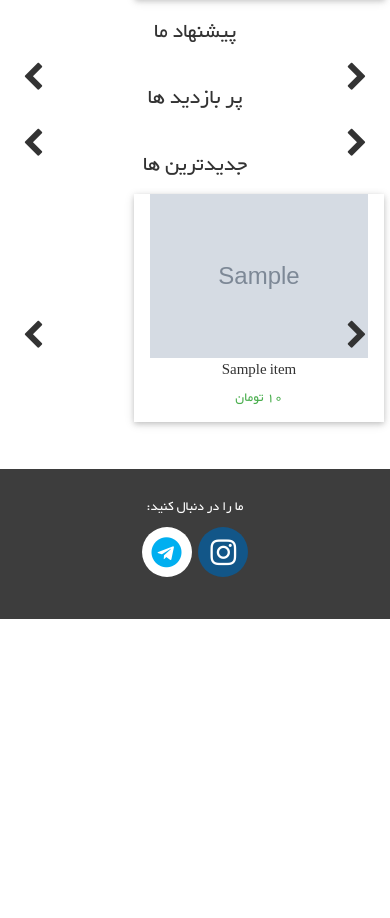
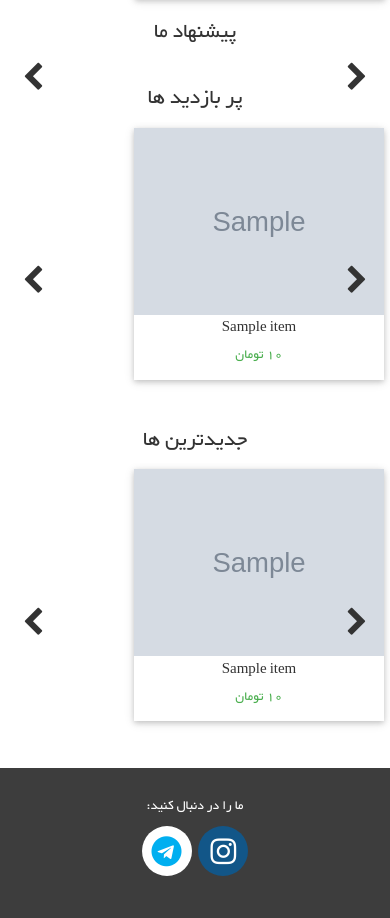
Before and after one commit to marssilen/shop, a PHP site: page /shop/ in a window 390 px wide. Shown: the part 1056-1974 px from the top of the page. Before the commit the page ends 1675 px from the top, so only its background shows below. Run offline with PHP 8.4, Linux system fonts and the light colour scheme; tables that the repository leaves empty or names only in its code hold one stand-in row (values such as "Sample post"); grey boxes marked "Sample" are stand-in pictures; data that the repository does not hold is empty.

Commit message:
more improve

```diff
--- a/app/controllers/home.php
+++ b/app/controllers/home.php
@@ -9,8 +9,9 @@
         $div=$this->formModel->get_all_div();
         $recent=$this->formModel->get_recent();
         $cat_items=$this->formModel->get_all_home_cat();
+        $most_view=$this->formModel->get_most_view();
         $slider=$this->formModel->get_slider();
         $this->view('home/index',
-            ['settings'=>$settings,'offer'=>$cards,'mostview'=>$cards,'new'=>$recent,'cat_items'=>$cat_items,'slider'=>$slider]);
+            ['settings'=>$settings,'offer'=>$cards,'mostview'=>$most_view,'new'=>$recent,'cat_items'=>$cat_items,'slider'=>$slider]);
 	}
 }
--- a/app/controllers/page.php
+++ b/app/controllers/page.php
@@ -5,6 +5,7 @@
 	{
 		$data=$this->formModel->get($id);
 		if(isset($data[0])){
+            $this->formModel->add_view($data[0]['id'],$data[0]['view']);
 			$data[0]['image']=$this->formModel->get_images($id);
             $tags=$this->formModel->get_tags($id);
 			$this->view('page/index',['data'=>$data[0],'tags'=>$tags]);
--- a/app/models/Home_m.php
+++ b/app/models/Home_m.php
@@ -11,6 +11,9 @@
 	}
 	function get_slider(){
 	    return $this->db->select("select * from slider");
+    }
+    function get_most_view(){
+	    return $this->db->select("select * from items ORDER BY `view` DESC LIMIT 15");
     }
     function get_settings(){
         $data=$this->db->select("SELECT * from settings");
@@ -29,7 +32,7 @@
         return $result;
     }
     function get_recent(){
-        $result=$this->db->select("SELECT * FROM items ORDER BY id DESC LIMIT 10");
+        $result=$this->db->select("SELECT * FROM items ORDER BY id DESC LIMIT 15");
         return $result;
     }
     function get_all_home_cat(){
--- a/app/models/Page_m.php
+++ b/app/models/Page_m.php
@@ -7,6 +7,10 @@
 	function get($id){
 		return $this->db->select("SELECT * FROM items WHERE id= :id",array('id' => $id));
 	}
+	function add_view($id,$view){
+	    echo $view++;
+        $this->db->update('items',array('view'=>$view),'id='.$id);
+    }
     function get_tags($id){
         $result=$this->db->select('select * from tag where itemid=:id',array('id'=>$id));
         return $result;
--- a/app/views/head.php
+++ b/app/views/head.php
@@ -36,6 +36,9 @@
 
 </style>
     <style>
+        .subpanel{
+            display: none;
+        }
         .xxx{
             cursor: pointer;
         }
--- a/app/views/home/index.php
+++ b/app/views/home/index.php
@@ -99,12 +99,14 @@
 <h3 class="w3-center">پیشنهاد ما</h3>
     <div id="scroll1" class=".scroll">
         <?php $i=0;foreach($data['offer'] as $offer){$i++; ?>
-        <div class="section w3-card-2 w3-container" id="section<?=$i?>">
-            <img class="img" src="http://localhost/shop/public/<?=$offer['image']?>">
-            <h2><?=$offer['title']?></h2>
-            <p style="width:100%" dir="rtl">
-                <?=$offer['description'];print_r($offer)?>
-            </p>
+            <div class="section w3-card-2 w3-hover-shadow" id="section<?=$i?>">
+            <a href="<?=URL.'page/'.$offer['url_cat'].'/'.urlencode($offer['title'])?>">
+            <img class="img" src="<?=URL.'public/upload/'.$offer['image']?>">
+                <p style="width:100%;text-align: center;margin-top: 5px" dir="rtl" class="w3-container">
+                    <?=$offer['title']?><br>
+                    <span class="w3-text-green"><?=$offer['description']?> تومان</span>
+                </p>
+            </a>
         </div>
         <?php } ?>
     </div>
@@ -117,17 +119,16 @@
 <div style="position:relative;margin-top: 15px;margin-bottom: 15px;" dir="ltr">
 <h3 class="w3-center">پر بازدید ها</h3>
     <div id="scroll2" class=".scroll">
-        <?php for($i=1;$i<=count($data['mostview']);$i++){ ?>
-        <div class="section w3-card-2 w3-container" id="section<?=$i?>">
-            <img class="img" src="http://localhost/shop/public/upload/gate.jpg">
-            <h2>آیتم <?=$i?></h2>
-            <p style="width:100%" dir="rtl">
-			فروش،نصب و اجرای انواع دوربین های آنالوگ<br>
-قابلیت انتقال تصویر رایگان<br>
-ضمانت نامه:<br>
-یکسال گارانتی و 5 سال خدمات پس از فروش<br>
-            </p>
-        </div>
+        <?php $i=0;foreach($data['mostview'] as $mcard){$i++ ?>
+                <div class="section w3-card-2 w3-hover-shadow" id="section<?=$i?>">
+                <a href="<?=URL.'page/'.$mcard['id'].'/'.urlencode($mcard['name'])?>">
+                    <img class="img" src="<?= URL.'public/upload/'.$mcard['card_image']?>">
+                    <p style="width:100%;text-align: center;margin-top: 5px" dir="rtl" class="w3-container">
+                        <?=$mcard['name']?><br>
+                        <span class="w3-text-green"><?=$mcard['price']?> تومان</span>
+                    </p>
+                </a>
+            </div>
         <?php } ?>
     </div>
     <button class="scrollbtn2 sc" style="right:0px;" href="next"><i class="fa fa-chevron-right" aria-hidden="true"></i>
@@ -142,10 +143,10 @@
         <?php $i=0;
         foreach($data['new'] as $item){$i++ ?>
 
-        <div class="section w3-card-2 w3-container w3-hover-shadow" id="section<?=$i?>">
-            <a href="#">
+        <div class="section w3-card-2 w3-hover-shadow" id="section<?=$i?>">
+            <a href="<?=URL.'page/'.$item['id'].'/'.urlencode($item['name'])?>">
             <img class="img" src="<?= URL.'public/upload/'.$item['card_image']?>">
-            <p style="width:100%;text-align: center;margin-top: 5px" dir="rtl">
+                <p style="width:100%;text-align: center;margin-top: 5px" dir="rtl" class="w3-container">
 			<?=$item['name']?><br>
                 <span class="w3-text-green"><?=$item['price']?> تومان</span>
             </p>
--- a/app/views/menu.php
+++ b/app/views/menu.php
@@ -28,26 +28,26 @@
     <div class="w3-right w3-hide-small">
 	  <?php foreach($menu_list as $menu){ ?>
         <?php if($menu['parent']=='0'){
-              $sub_menu[]=$this->model('Menu_m')->get_menu($menu['id']);
+              $sub_menu[]=array('id'=>$menu['id'],'ar'=>$this->model('Menu_m')->get_menu($menu['id']));
             ?>
-		<a href="<?=$menu['href']?>" class="w3-bar-item w3-button"><?= $menu['menu'] ?></a>
+		<a id="<?=$menu['id']?>"  href="<?=$menu['href']?>" class="mnubtn w3-bar-item w3-button w3-right"><?= $menu['menu'] ?></a>
         <?php } ?>
     <?php } ?>
     </div>
-    <!-- Hide right-floated links on small screens and replace them with a menu icon -->
 
-    <a href="javascript:void(0)" class="w3-bar-item w3-button w3-right w3-hide-large w3-hide-medium" onclick="w3_open()">
+    <a href="javascript:void(0)" class="w3-bar-item w3-red w3-button w3-right w3-hide-large w3-hide-medium" onclick="w3_open()">
       <i class="fa fa-bars"></i>
     </a>
   </div>
     <?php
     foreach($sub_menu as $menu){
     ?>
-    <div class="w3-brown w3-panel w3-hide">
-        <div style="display: inline-block">
-        <ul>
+    <div id="sub<?=$menu['id']?>" class="w3-dark-gray subpanel">
+        <div style="display: inline-block;padding: 15px">
+            <img src="<?=URL?>public/speaker.jpg" width="150" height="150" style="vertical-align: top">
+        <ul style="display: inline-block">
             <?php
-            foreach($menu as $item){
+            foreach($menu['ar'] as $item){
             ?>
             <li><a href="<?=$item['href']?>"><?=$item['menu']?></a></li>
             <?php } ?>
--- a/public/css/mycss.css
+++ b/public/css/mycss.css
@@ -64,6 +64,11 @@
     text-align: center;
 }
 /*scroll panel*/
+@media (max-width:600px) {
+    #scroll1, #scroll2, #scroll3 {
+        overflow-x: scroll!important
+    }
+}
 #scroll1{
     padding-bottom: 15px;
     overflow-x: hidden;
--- a/public/js/myscript.js
+++ b/public/js/myscript.js
@@ -53,4 +53,15 @@
         }
     }
     slide();
+    $('.mnubtn').mouseenter(function (x) {
+        $(".subpanel").hide();
+        $("#sub"+this.id).show();
+    });
+    $('.subpanel').mouseleave(function (x) {
+        $(".subpanel").hide();
+    });
+    $('.myNavbar').mouseleave(function (x) {
+        $(".subpanel").hide();
+    });
+
 });
```
Also changed, not shown: public/speaker.jpg (added), public/team1.jpg (deleted).
